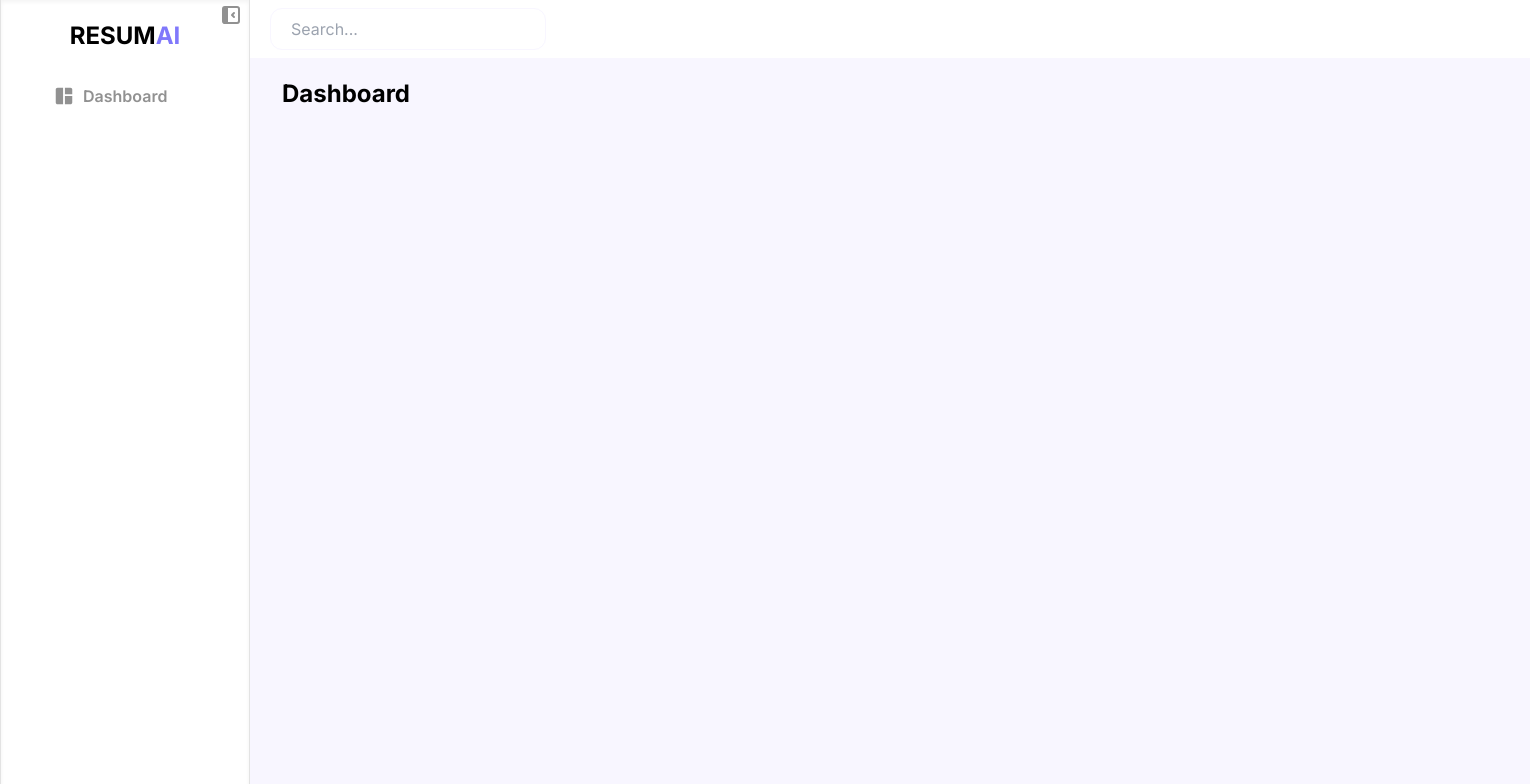
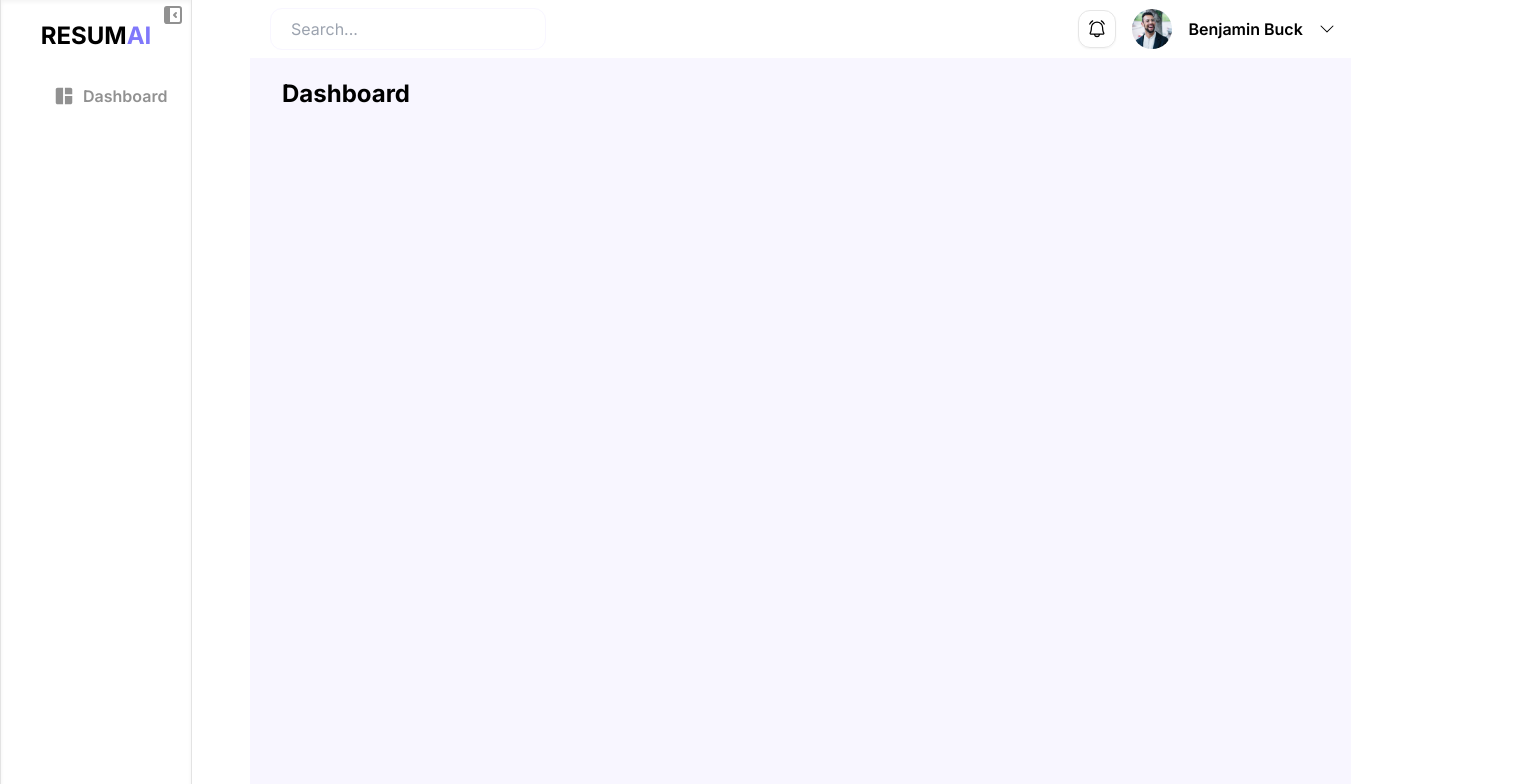
Before and after one commit to Benjamin-buck/resumai, a Next.js app: page /dashboard in a window 1280 px wide. Shown: the top 784 px of the page, 1530 px wide, since content can reach past the window. Built offline with nearby package versions, Linux system fonts and the light colour scheme.

Commit message:
Adds profile to header

```diff
--- a/app/dashboard/page.tsx
+++ b/app/dashboard/page.tsx
@@ -4,19 +4,33 @@ import { dashboardLinks } from "@/data";
 import Link from "next/link";
 import React, { useState } from "react";
 import { MdSpaceDashboard } from "react-icons/md";
+import { PiBellRinging } from "react-icons/pi";
+import { BsChevronDown } from "react-icons/bs";
 
 const page = () => {
   const [isActive, setIsActive] = useState(true);
   return (
     <>
       <VerticalNav />
-      <div className="absolute left-[250px] h-[20000px] w-[100%] text-black bg-lightpurple">
-        <div className="w-[100vw] bg-white">
+      <div className="absolute left-[250px] h-[20000px] w-[86vw] text-black bg-lightpurple">
+        <div className=" bg-white flex justify-between items-center">
           <input
             type="text"
             className="py-2 px-5 my-2 border-[1px] border-lightpurple mx-5 rounded-xl"
             placeholder="Search..."
           />
+          <div className="px-4 flex gap-4 flex-row-reverse items-center">
+            <BsChevronDown className="cursor-pointer" />
+            <p className="font-semibold cursor-pointer">Benjamin Buck</p>
+            <img
+              src="/profile.jpg"
+              className="rounded-full h-10"
+              alt="Profile"
+            />
+            <div className="border border-[#e6e6e6] p-2 rounded-xl shadow-sm">
+              <PiBellRinging className="text-xl" />
+            </div>
+          </div>
         </div>
         <h3 className="text-2xl font-bold px-8 py-5">Dashboard</h3>
       </div>
--- a/components/Navbar.tsx
+++ b/components/Navbar.tsx
@@ -7,7 +7,10 @@ const Navbar = () => {
   return (
     <div className="sm:px-[100px] px-8 py-5  flex justify-between items-center">
       <h1 className="text-3xl font-bold font-heebo">
-        RESUM<span className="text-purple">AI</span>
+        RESUM
+        <span className="text-white pl-1 pr-2 py-1 text-md rounded-xl ml-1 bg-purple">
+          AI
+        </span>
       </h1>
       <div>
         <ul className="md:flex gap-8 hidden">
--- a/components/VerticalNav.tsx
+++ b/components/VerticalNav.tsx
@@ -6,7 +6,7 @@ import { TbLayoutSidebarLeftCollapseFilled } from "react-icons/tb";
 
 const VerticalNav = () => {
   return (
-    <div className="h-[100vh] w-[250px] fixed border-x-[1px] border-borderGray shadow-inner">
+    <div className="h-[100vh] w-[15vw] fixed border-x-[1px] border-borderGray shadow-inner">
       <TbLayoutSidebarLeftCollapseFilled className="absolute top-[0.2rem] right-[0.4rem] text-[24px] text-gray" />
 
       <div className="flex justify-center">
```
Also changed, not shown: public/profile.jpg (added).
